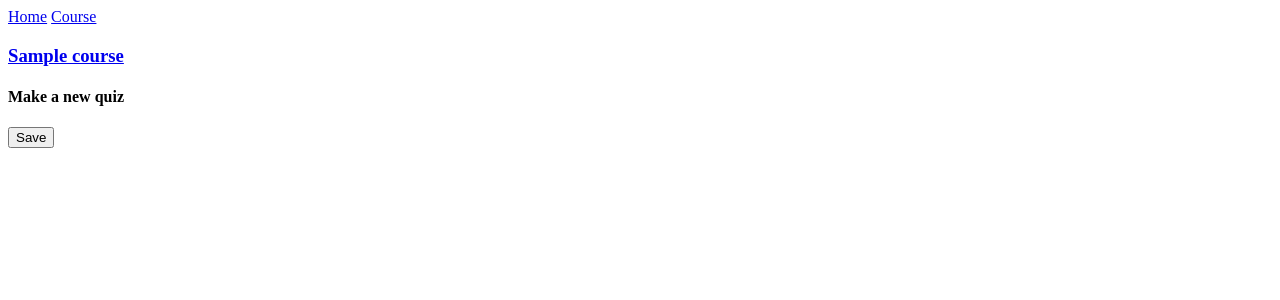
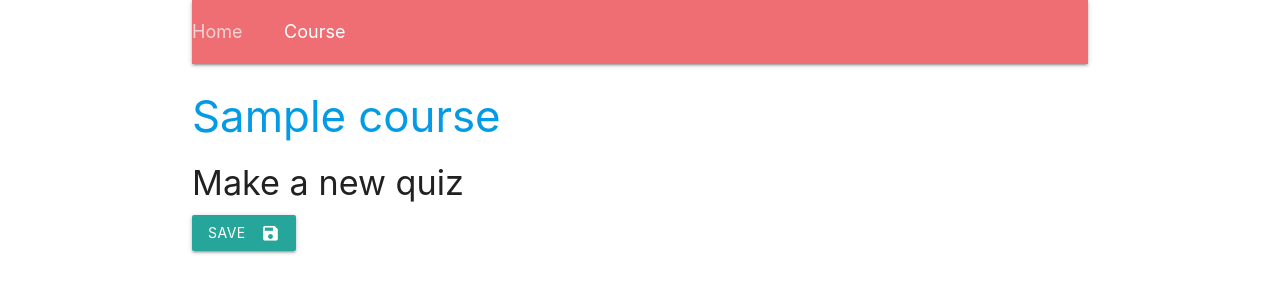
Before and after one commit to jeremy886/DjangoBasics, a Django app: template courses/templates/courses/quiz_edit.html in a window 1280 px wide. Shown: the top 300 px of the page. Run offline with Django 3.2, Linux system fonts and the light colour scheme; the template is opened without the code that fills it: most values are stand-ins (such as "Sample title", 1, 10 or a date in 2020); some libraries are stand-ins or nearby versions.

Commit message:
restore Materialize CSS

```diff
--- a/courses/templates/courses/quiz_detail.html
+++ b/courses/templates/courses/quiz_detail.html
@@ -3,5 +3,7 @@
 {% block title %}Quiz Details{% endblock %}
 
 {% block step %}
-    <a href="{% url 'courses:edit_quiz' course_pk=object.course_id quiz_pk=object.id %}">Edit</a>
+    <a href="{% url 'courses:edit_quiz' course_pk=object.course_id quiz_pk=object.id %}"
+        class="waves-effect waves-light btn">
+        <i class="material-icons left">edit</i>Edit</a>
 {% endblock %}
--- a/courses/templates/courses/quiz_edit.html
+++ b/courses/templates/courses/quiz_edit.html
@@ -9,7 +9,9 @@
     <form method="POST">
         {% csrf_token %}
         {{ form.as_p }}
-        <button type="submit" name="action">Save</button>
+        <button class="btn waves-effect waves-light" type="submit" name="action">Save
+            <i class="material-icons right">save</i>
+        </button>
     </form>
 
 {% endblock content %}
--- a/courses/templates/courses/text_detail.html
+++ b/courses/templates/courses/text_detail.html
@@ -1,5 +1,9 @@
 {% extends "courses/step_detail.html" %}
 
+{% block title %}Text Details{% endblock %}
+
 {% block step %}
-    <a href="{% url 'courses:edit_text' course_pk=object.course_id text_pk=object.id %}">Edit</a>
+    <a href="{% url 'courses:edit_text' course_pk=object.course_id text_pk=object.id %}"
+        class="waves-effect waves-light btn">
+        <i class="material-icons left">edit</i>Edit</a>
 {% endblock %}
--- a/templates/layout.html
+++ b/templates/layout.html
@@ -9,13 +9,13 @@
     <!--Import Google Icon Font-->
     <link href="https://fonts.googleapis.com/icon?family=Material+Icons" rel="stylesheet">
     <!--Import materialize.css-->
-    <link type="text/css" rel="stylesheet" href="{% static 'css/layout.css' %}" media="screen,projection"/>
+    <link type="text/css" rel="stylesheet" href="{% static 'css/materialize.min.css' %}" media="screen,projection"/>
     <!--Let browser know website is optimized for mobile-->
     <meta name="viewport" content="width=device-width, initial-scale=1.0"/>
 
 </head>
 <body>
-<div class="site">
+<div class="container">
     <nav>
         <div class="nav-wrapper">
             <div class="col s12">
@@ -40,7 +40,7 @@
     </div>
 
     <!--JavaScript at end of body for optimized loading-->
-    <script type="text/javascript" src="{% static 'js/my.js' %}"></script>
+    <script type="text/javascript" src="{% static 'js/materialize.min.js' %}"></script>
 </div>
 </body>
 </html>
```
Also changed, not shown: 1 other file.
